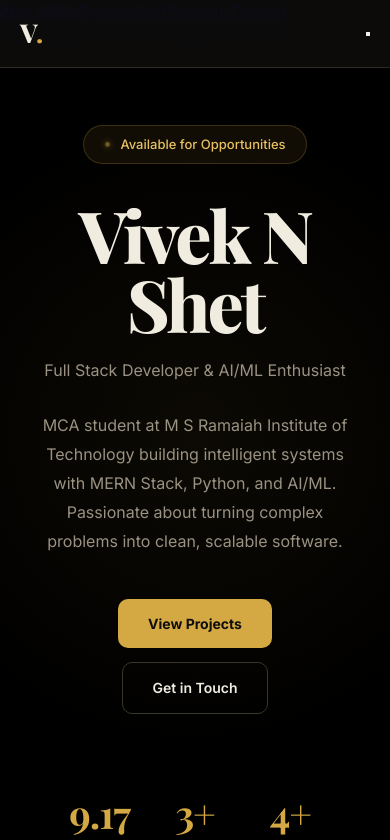
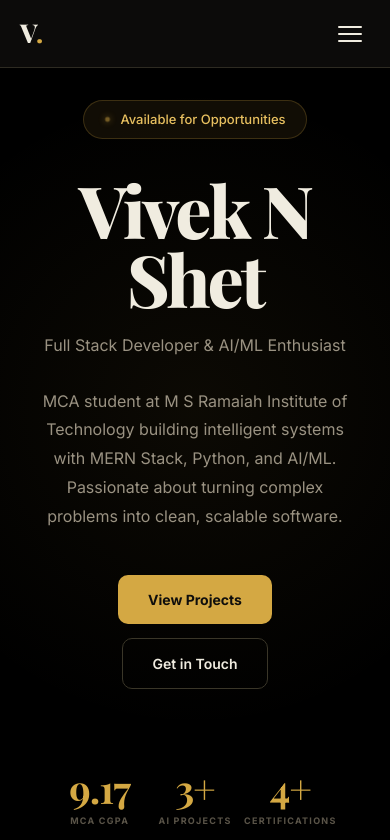
Before and after one commit to viveknshet96/VIVEK-PORTFOLIO, a React (Vite) app in the folder frontend/: page / in a window 390 px wide. Shown: the top 840 px of the page. Built offline with nearby package versions, Linux system fonts and the light colour scheme; a web font is replaced by a local one.

Commit message:
Add styles for hamburger menu and mobile menu

```diff
--- a/frontend/src/index.css
+++ b/frontend/src/index.css
@@ -149,6 +149,20 @@ footer{border-top:1px solid var(--border);padding:28px 56px;display:flex;justify
 .flogo{font-family:var(--serif);font-size:20px;font-weight:800;color:var(--text);text-decoration:none;}
 .flogo span{color:var(--gold);}
 
+/* HAMBURGER */
+.hamburger{display:none;flex-direction:column;justify-content:center;gap:5px;cursor:pointer;padding:8px;border:none;background:transparent;}
+.hamburger span{display:block;width:24px;height:2px;background:var(--text);border-radius:2px;transition:all .3s;}
+.hamburger.open span:nth-child(1){transform:translateY(7px) rotate(45deg);}
+.hamburger.open span:nth-child(2){opacity:0;}
+.hamburger.open span:nth-child(3){transform:translateY(-7px) rotate(-45deg);}
+
+/* MOBILE MENU */
+.mobile-menu{display:none;position:fixed;top:68px;left:0;right:0;background:rgba(0,0,0,0.97);backdrop-filter:blur(20px);border-bottom:1px solid var(--border);z-index:199;flex-direction:column;padding:16px 0 24px;}
+.mobile-menu.open{display:flex;}
+.mobile-menu a{color:var(--text2);text-decoration:none;font-size:15px;font-weight:500;padding:14px 32px;border-bottom:1px solid var(--border);transition:all .2s;}
+.mobile-menu a:last-child{border-bottom:none;}
+.mobile-menu a:hover{color:var(--gold);background:var(--gdim);}
+
 /* REVEAL */
 .rev{opacity:1;transform:none;}
 .rev.will-animate{opacity:0;transform:translateY(30px);transition:opacity .65s ease,transform .65s ease;}
@@ -176,6 +190,11 @@ footer{border-top:1px solid var(--border);padding:28px 56px;display:flex;justify
   .info-grid{grid-template-columns:1fr 1fr;}
   footer{flex-direction:column;gap:8px;text-align:center;padding:20px;}
 }
+
+@media(max-width:768px){
+  .hamburger{display:flex;}
+}
+
 @media(max-width:480px){
   .cc-grid{grid-template-columns:1fr;}
   .info-grid{grid-template-columns:1fr;}
```
